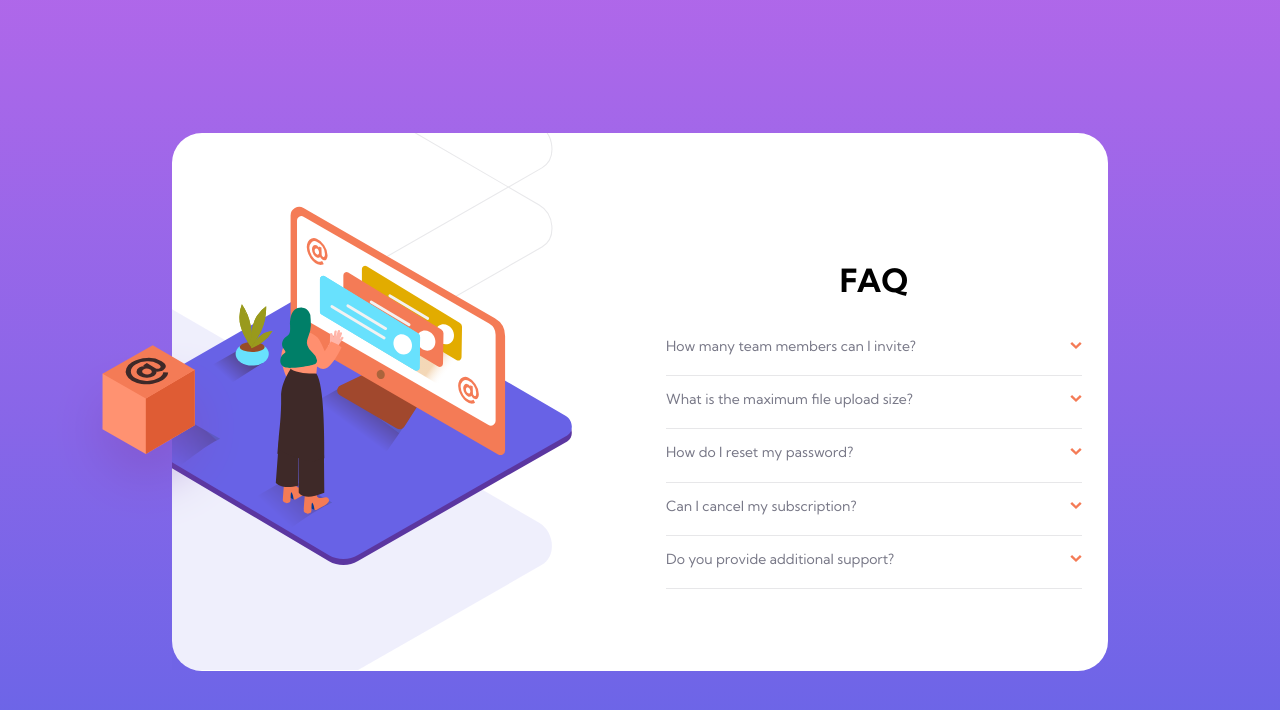
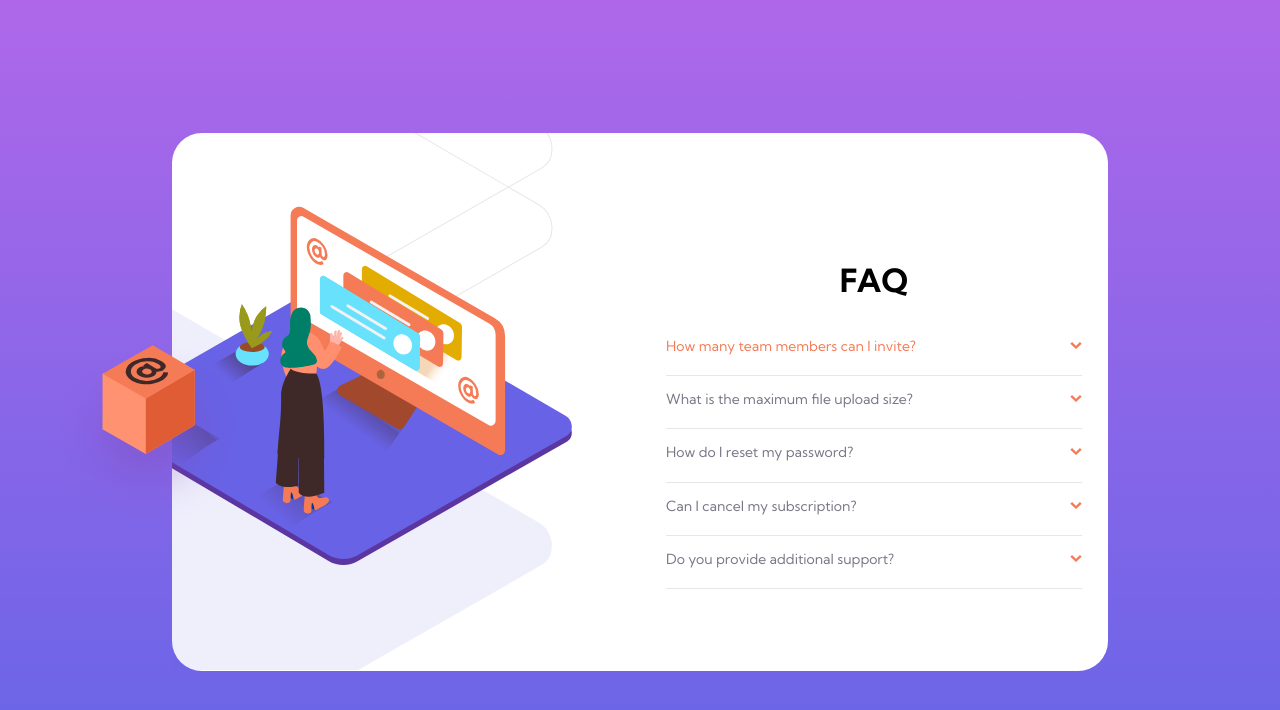
Before and after one commit to liampc/faq-accordion, a React (Create React App) app: page / in a window 1280 px wide. In both pictures the pointer is over the element "How many team members can I invite?". Shown: the top 710 px of the page. Built offline with nearby package versions, Linux system fonts and the light colour scheme.

Commit message:
add cursor to arrow

```diff
--- a/src/scss/_Item.scss
+++ b/src/scss/_Item.scss
@@ -20,6 +20,11 @@
             padding-bottom: 0;
         }
 
+        &:hover {
+            cursor: pointer;
+            color: $Softred;
+        }
+
 
         img {
             width: 0.75rem;
@@ -29,6 +34,9 @@
 
             &:active {
                 transform: rotate(180deg);
+            }
+            &:hover {
+                cursor: pointer;
             }
         }
 
```
